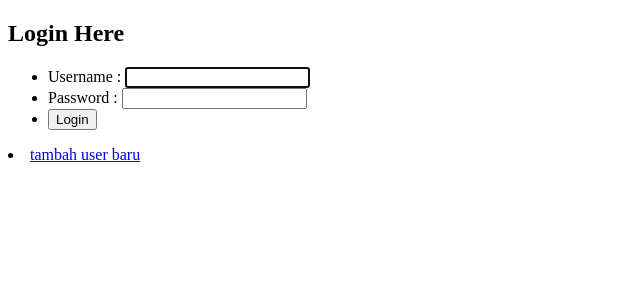
After one commit to Raindrags/PW-2024-TEST, a PHP site: page /login.php in a window 1280 px wide. The commit adds this page. Shown: the top 300 px of the page, without its empty margins (0-640 px from the left). Run offline with PHP 8.4, Linux system fonts and the light colour scheme.

Commit message:
update terbaru

```diff
--- a/detail.php
+++ b/detail.php
@@ -1,4 +1,10 @@
 <?php
+   session_start();
+
+   if(!isset($_session['login'])){
+       header("location:login.php");
+       exit;
+   }
     require "function.php";
 
     $id = $_GET["id"];
--- a/function.php
+++ b/function.php
@@ -55,4 +55,79 @@ function cari($key){
     }
     return $rows;
 }
+
+    function login($data){
+        global $conn;
+
+        $username = htmlspecialchars($_POST['username']);
+        $password = htmlspecialchars($_POST['password']);
+
+        if($user = query("SELECT *FROM user WHERE username = '$username'")){
+            if(!password_verify($password,$user['password'])){
+                return [
+                    'error:'=>true,
+                    'pesan' =>'username / password salah'
+                ];
+            }
+
+            $_SESSION['login'] = true;
+            header("location:siswa.php");
+    }
+}
+
+
+
+    function register($data){
+        global $conn;
+        $username = htmlspecialchars(strtolower($data['username']));
+        $password1 = mysqli_real_escape_string($conn,$data["password1"]);
+        $password2 = mysqli_real_escape_string($conn,$data["password2"]);
+
+        if(empty($username)||empty($password1)||empty($password2)){
+            echo"
+                    <script>
+                        alert('username/password tidak boleh kosong!');
+                        document.location.href = 'regsitrasi.php'
+                    </script>
+            ";
+            return false;
+        }
+
+        if(query("SELECT * FROM user WHERE username ='$username'")){
+            echo"
+                    <script>
+                        alert('username sudah pernah terdaftar!');
+                        document.location.href = 'registrasi.php'
+                    </script>
+            ";
+            return false;
+        }
+
+        if($password1 !== $password2){
+             echo"
+                    <script>
+                        alert('password dan konfirmasi password tidak sesuai!');
+                        document.location.href = 'registrasi.php'
+                    </script>
+            ";
+            return false;
+        }
+
+        if(strlen($password1)<5){
+            echo"
+                    <script>
+                        alert('password terlalu pendek!');
+                        document.location.href = 'regsitrasi.php'
+                    </script>
+            ";
+            return false;
+        }
+
+        //jika sudah memenuhi kriteria diatas
+        $password_baru = password_hash($password1,PASSWORD_DEFAULT);
+        $query = "INSERT INTO user VALUE(null,'$username','$password_baru')";
+        mysqli_query($conn,$query)or die(mysqli_error($conn));
+        return mysqli_affected_rows($conn);
+    }
+
 ?>
--- a/hapus.php
+++ b/hapus.php
@@ -1,4 +1,10 @@
 <?php
+   session_start();
+
+   if(!isset($_session['login'])){
+       header("location:login.php");
+       exit;
+   }
     require 'function.php';
 
     $id = $_GET["id"];
--- /dev/null
+++ b/login.php
@@ -0,0 +1,54 @@
+<?php
+session_start();
+
+if(isset($_SESSION['login'])){
+    header("location:siswa.php");
+    exit;
+}
+require "function.php";
+if(isset($_POST['login'])){
+    $login = login($_POST);
+}
+?>
+
+<!DOCTYPE html>
+<html lang="en">
+<head>
+    <meta charset="UTF-8">
+    <meta name="viewport" content="width=device-width, initial-scale=1.0">
+    <title>Login</title>
+    <style>
+        p{
+            font-size: 20px;
+            color: red;
+            font-style: italic;
+        }
+    </style>
+</head>
+<body>
+    <h2>Login Here</h2>
+    <form method = "post"action = "">
+        <ul>
+            <?php if(isset($login['error'])): ?>
+            <li>
+                <p><?= $login['error']; ?></p>
+            </li>
+            <?php endif; ?>
+            <li>
+            <label>
+            Username :
+            <input type="text"name = "username" autofocus autocomplete="off" required>
+        </label>  </li>
+            <li><label>
+            Password :
+            <input type="password"name = "password">
+        </label></li>
+            <li><button name="login">Login</button></li>
+        </ul>
+        <li>
+            <a href="registrasi.php">tambah user baru</a>
+        </li>
+
+    </form>
+</body>
+</html>
--- a/siswa.php
+++ b/siswa.php
@@ -1,4 +1,10 @@
 <?php
+    session_start();
+
+    if(!isset($_session['login'])){
+        header("location:login.php");
+        exit;
+    }
     require "function.php";
     $siswa = query("SELECT * FROM datasiswa");
 
--- a/tambah.php
+++ b/tambah.php
@@ -1,4 +1,10 @@
 <?php
+   session_start();
+
+   if(!isset($_session['login'])){
+       header("location:login.php");
+       exit;
+   }
     require "function.php";
     if(isset($_POST['submit'])){
         if(tambah($_POST)>0){
--- a/ubah.php
+++ b/ubah.php
@@ -1,4 +1,10 @@
 <?php
+   session_start();
+
+   if(!isset($_session['login'])){
+       header("location:login.php");
+       exit;
+   }
     require "function.php";
     $id = $_GET["id"];
 
```
Also changed, not shown: logout.php (added, +8 -0 lines), registrasi.php (added, +51 -0 lines).
